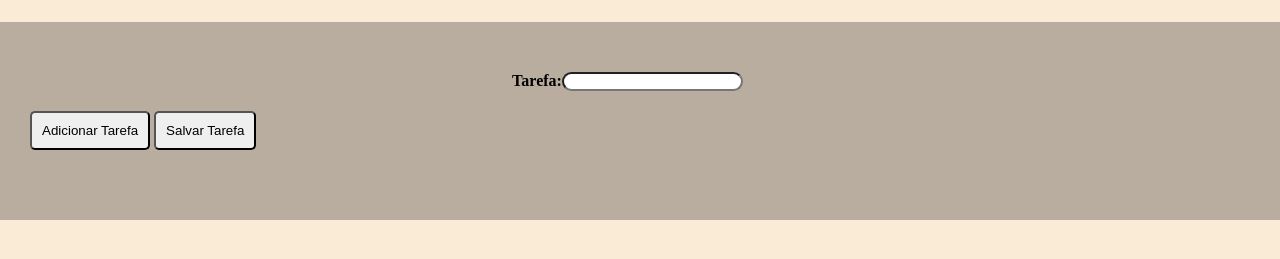
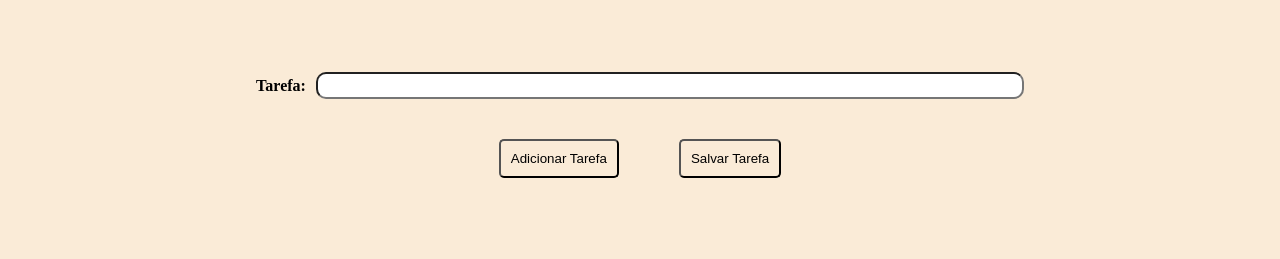
Before and after one commit to victor-altieri/toDoList, a plain HTML site: page index.html in a window 1280 px wide. Shown: the part 65-324 px from the top of the page. Drawn offline with Linux system fonts and the light colour scheme; some packages are replaced by stand-ins of ours; a script that the page names is missing.

Commit message:
5 - Adicionando mais estilização

```diff
--- a/index.html
+++ b/index.html
@@ -13,12 +13,19 @@
         <h1>Lista de Tarefas</h1>
     </header>
     <main>
-        <p>
+        <p id="tarefas-input">
             <label for="task">Tarefa: </label>
             <input type="text" id="task">
         </p>
-        <button id="adicionar-tarefa" onclick="adicionarTarefa()">Adicionar Tarefa</button>
-        <button id="salvarTarefa" onclick="salvarTarefa()">Salvar Tarefa</button>
+        <section class="btn-container">
+            <div id="adicionar-tarefa-container">
+                <button id="adicionar-tarefa" onclick="adicionarTarefa()">Adicionar Tarefa</button>
+            </div>
+            <div id="salvar-tarefa-container">
+                <button id="salvarTarefa" onclick="salvarTarefa()">Salvar Tarefa</button>
+            </div>
+        </section>
+
 
         <p id="lista"></p>
     </main>
--- a/src/css/estilo.css
+++ b/src/css/estilo.css
@@ -21,30 +21,62 @@ header h1{
 
 main{
     padding: 30px;
-    background-color: rgb(184, 173, 159);
 }
 
-main p{
+#tarefas-input{
     padding: 20px;
     display: flex;
     justify-content: center;
-    margin-right: 25px;
+    gap: 10px;
 }
 
 main p label{
+    display: flex;
+    align-items: center;
     font-weight: 700;
 }
 
 main p input{
+    padding: 4px;
     border-radius: 10px;
+    width: 60%;
+}
+
+.btn-container{
+    display: flex;
+    padding: 10px;
+    justify-content: center;
+    gap: 40px;
+}
+
+#adicionar-tarefa-container{
+    padding: 10px;
+}
+
+#salvar-tarefa-container{
+    padding: 10px;
 }
 
 #adicionar-tarefa{
+    background:transparent;
     padding: 10px;
     border-radius: 5px;
 }
 
+#adicionar-tarefa:hover{
+    background:rgb(145, 145, 145);
+}
+
 #salvarTarefa{
+    background: transparent;
     padding: 10px;
     border-radius: 5px;
 }
+
+
+#salvarTarefa:hover{
+    background:rgb(145, 145, 145);
+    padding: 10px;
+
+    border-radius: 5px;
+}
--- a/src/js/script.js
+++ b/src/js/script.js
@@ -46,7 +46,7 @@ function listarTarefas(){
         valor += `
         <div class="task-item">
                 <span>${tarefa[i]}</span>
-                <button onclick="editarTarefa(${i})">Editar</button>
+                <button id="editar-tarefa" onclick="editarTarefa(${i})">Editar</button>
                 <button id="remover-tarefa" onclick="removerTarefa()">Remover Tarefa</button>
             </div>
         `
```
